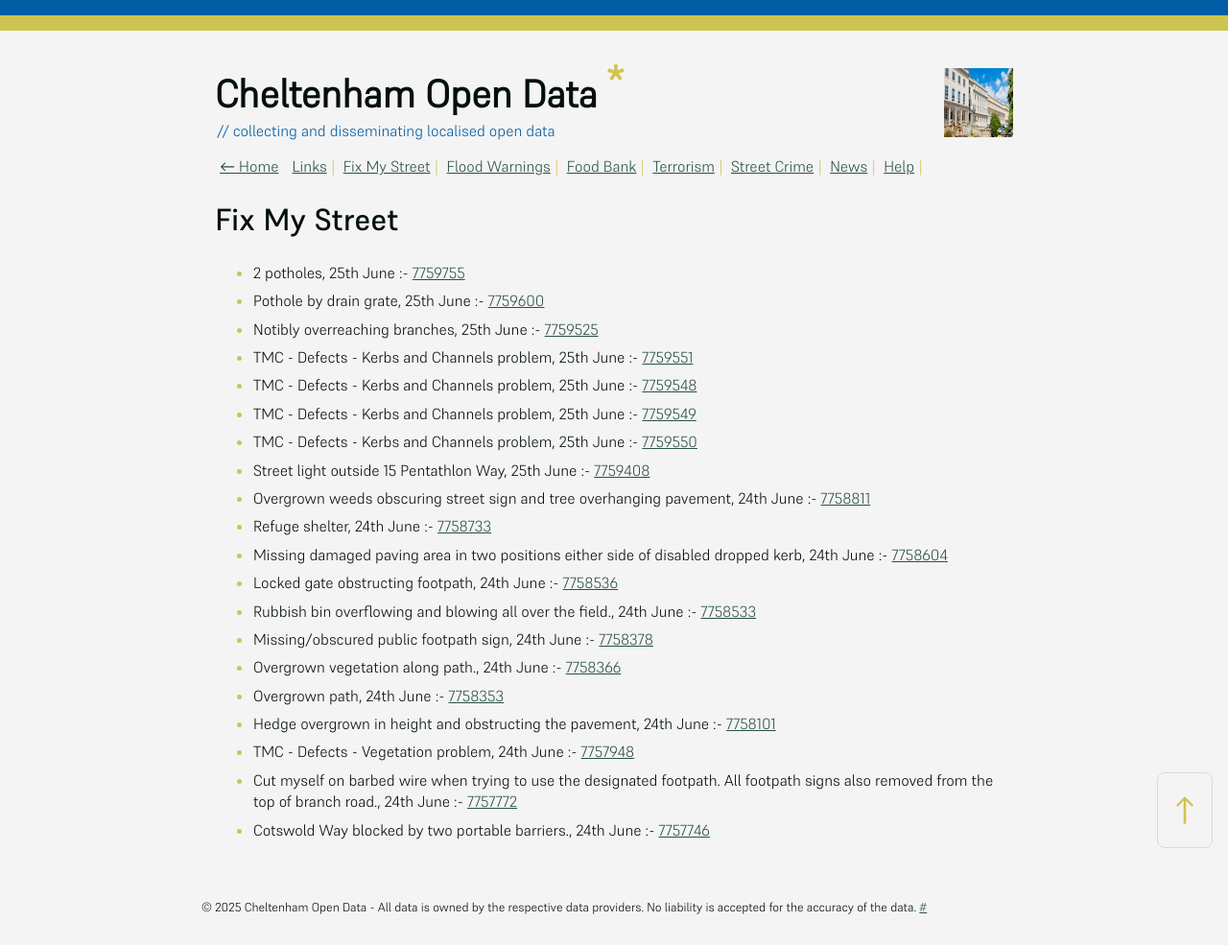
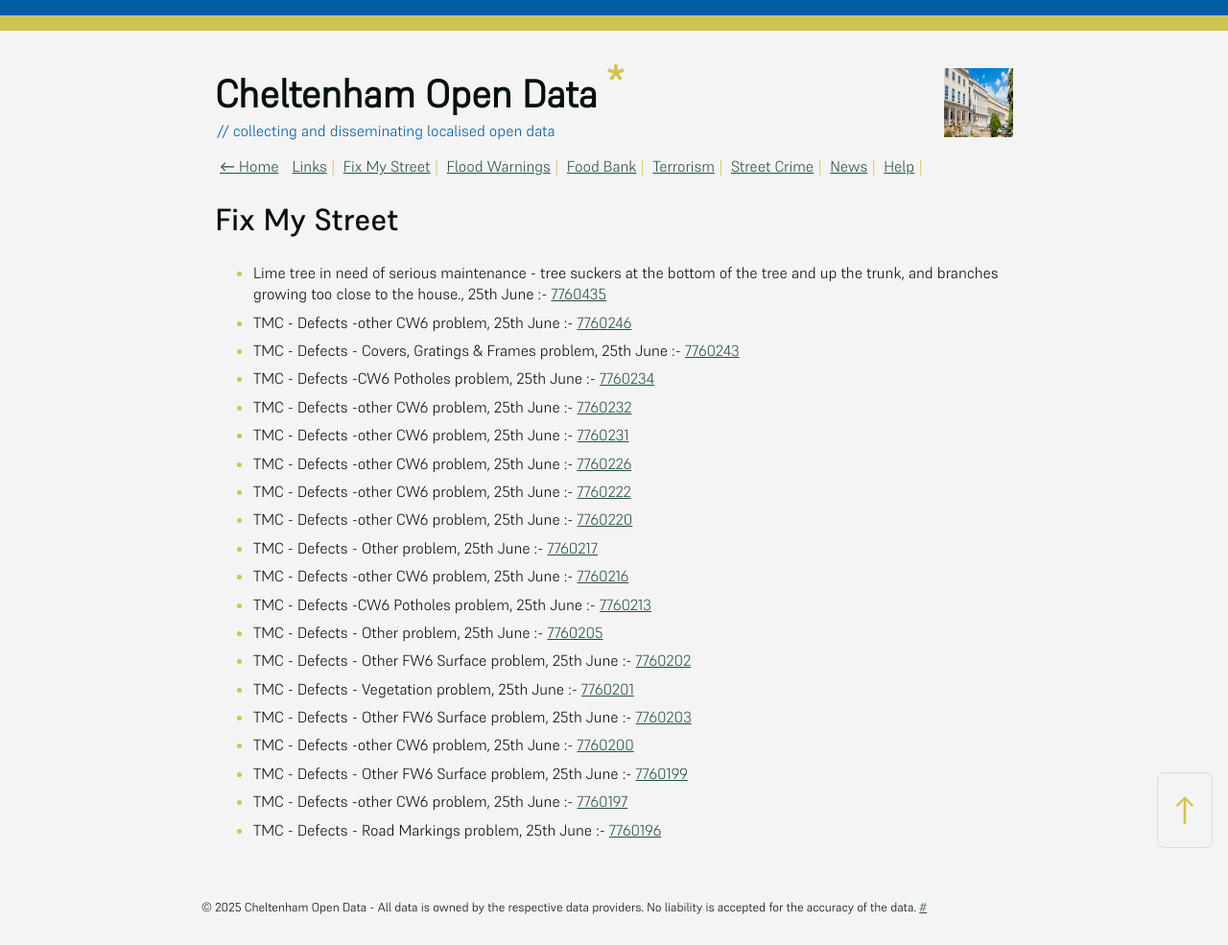
Before and after one commit to mat-0/cheltenham-open-data, a Jekyll site: the page built from _pages/fix-my-street.md, in a window 1280 px wide. Shown: the whole page at 96% size. Built offline with Jekyll 4.4.1, drawn with Linux system fonts in a browser that asks for light colours.

Commit message:
Updated 2025-06-25 09:00:15

```diff
--- a/_pages/fix-my-street.md
+++ b/_pages/fix-my-street.md
@@ -9,25 +9,25 @@ permalink: /fix-my-street
 
 <!-- fix_marker starts -->
 
-- 2 potholes, 25th June :- [7759755](https://www.fixmystreet.com/report/7759755)
-- Pothole by drain grate, 25th June :- [7759600](https://www.fixmystreet.com/report/7759600)
-- Notibly overreaching branches, 25th June :- [7759525](https://www.fixmystreet.com/report/7759525)
-- TMC - Defects - Kerbs and Channels problem, 25th June :- [7759551](https://www.fixmystreet.com/report/7759551)
-- TMC - Defects - Kerbs and Channels problem, 25th June :- [7759548](https://www.fixmystreet.com/report/7759548)
-- TMC - Defects - Kerbs and Channels problem, 25th June :- [7759549](https://www.fixmystreet.com/report/7759549)
-- TMC - Defects - Kerbs and Channels problem, 25th June :- [7759550](https://www.fixmystreet.com/report/7759550)
-- Street light outside 15 Pentathlon Way, 25th June :- [7759408](https://www.fixmystreet.com/report/7759408)
-- Overgrown weeds obscuring street sign and tree overhanging pavement, 24th June :- [7758811](https://www.fixmystreet.com/report/7758811)
-- Refuge shelter, 24th June :- [7758733](https://www.fixmystreet.com/report/7758733)
-- Missing damaged paving area in two positions either side of disabled dropped kerb, 24th June :- [7758604](https://www.fixmystreet.com/report/7758604)
-- Locked gate obstructing footpath, 24th June :- [7758536](https://www.fixmystreet.com/report/7758536)
-- Rubbish bin overflowing and blowing all over the field., 24th June :- [7758533](https://www.fixmystreet.com/report/7758533)
-- Missing/obscured public footpath sign, 24th June :- [7758378](https://www.fixmystreet.com/report/7758378)
-- Overgrown vegetation along path., 24th June :- [7758366](https://www.fixmystreet.com/report/7758366)
-- Overgrown path, 24th June :- [7758353](https://www.fixmystreet.com/report/7758353)
-- Hedge overgrown in height and obstructing the pavement, 24th June :- [7758101](https://www.fixmystreet.com/report/7758101)
-- TMC - Defects - Vegetation problem, 24th June :- [7757948](https://www.fixmystreet.com/report/7757948)
-- Cut myself on barbed wire when trying to use the designated footpath. All footpath signs also removed from the top of branch road., 24th June :- [7757772](https://www.fixmystreet.com/report/7757772)
-- Cotswold Way blocked by two portable barriers., 24th June :- [7757746](https://www.fixmystreet.com/report/7757746)
+- Lime tree in need of serious maintenance - tree suckers at the bottom of the tree and up the trunk, and branches growing too close to the house., 25th June :- [7760435](https://www.fixmystreet.com/report/7760435)
+- TMC - Defects -other CW6 problem, 25th June :- [7760246](https://www.fixmystreet.com/report/7760246)
+- TMC - Defects - Covers, Gratings & Frames problem, 25th June :- [7760243](https://www.fixmystreet.com/report/7760243)
+- TMC - Defects -CW6 Potholes  problem, 25th June :- [7760234](https://www.fixmystreet.com/report/7760234)
+- TMC - Defects -other CW6 problem, 25th June :- [7760232](https://www.fixmystreet.com/report/7760232)
+- TMC - Defects -other CW6 problem, 25th June :- [7760231](https://www.fixmystreet.com/report/7760231)
+- TMC - Defects -other CW6 problem, 25th June :- [7760226](https://www.fixmystreet.com/report/7760226)
+- TMC - Defects -other CW6 problem, 25th June :- [7760222](https://www.fixmystreet.com/report/7760222)
+- TMC - Defects -other CW6 problem, 25th June :- [7760220](https://www.fixmystreet.com/report/7760220)
+- TMC - Defects - Other problem, 25th June :- [7760217](https://www.fixmystreet.com/report/7760217)
+- TMC - Defects -other CW6 problem, 25th June :- [7760216](https://www.fixmystreet.com/report/7760216)
+- TMC - Defects -CW6 Potholes  problem, 25th June :- [7760213](https://www.fixmystreet.com/report/7760213)
+- TMC - Defects - Other problem, 25th June :- [7760205](https://www.fixmystreet.com/report/7760205)
+- TMC - Defects - Other FW6  Surface problem, 25th June :- [7760202](https://www.fixmystreet.com/report/7760202)
+- TMC - Defects - Vegetation problem, 25th June :- [7760201](https://www.fixmystreet.com/report/7760201)
+- TMC - Defects - Other FW6  Surface problem, 25th June :- [7760203](https://www.fixmystreet.com/report/7760203)
+- TMC - Defects -other CW6 problem, 25th June :- [7760200](https://www.fixmystreet.com/report/7760200)
+- TMC - Defects - Other FW6  Surface problem, 25th June :- [7760199](https://www.fixmystreet.com/report/7760199)
+- TMC - Defects -other CW6 problem, 25th June :- [7760197](https://www.fixmystreet.com/report/7760197)
+- TMC - Defects - Road Markings problem, 25th June :- [7760196](https://www.fixmystreet.com/report/7760196)
 
 <!-- fix_marker ends -->
```
Also changed, not shown: _data/flood.json (+4 -4 lines), _pages/news.md (+11 -11 lines), index.md (+5 -5 lines).
